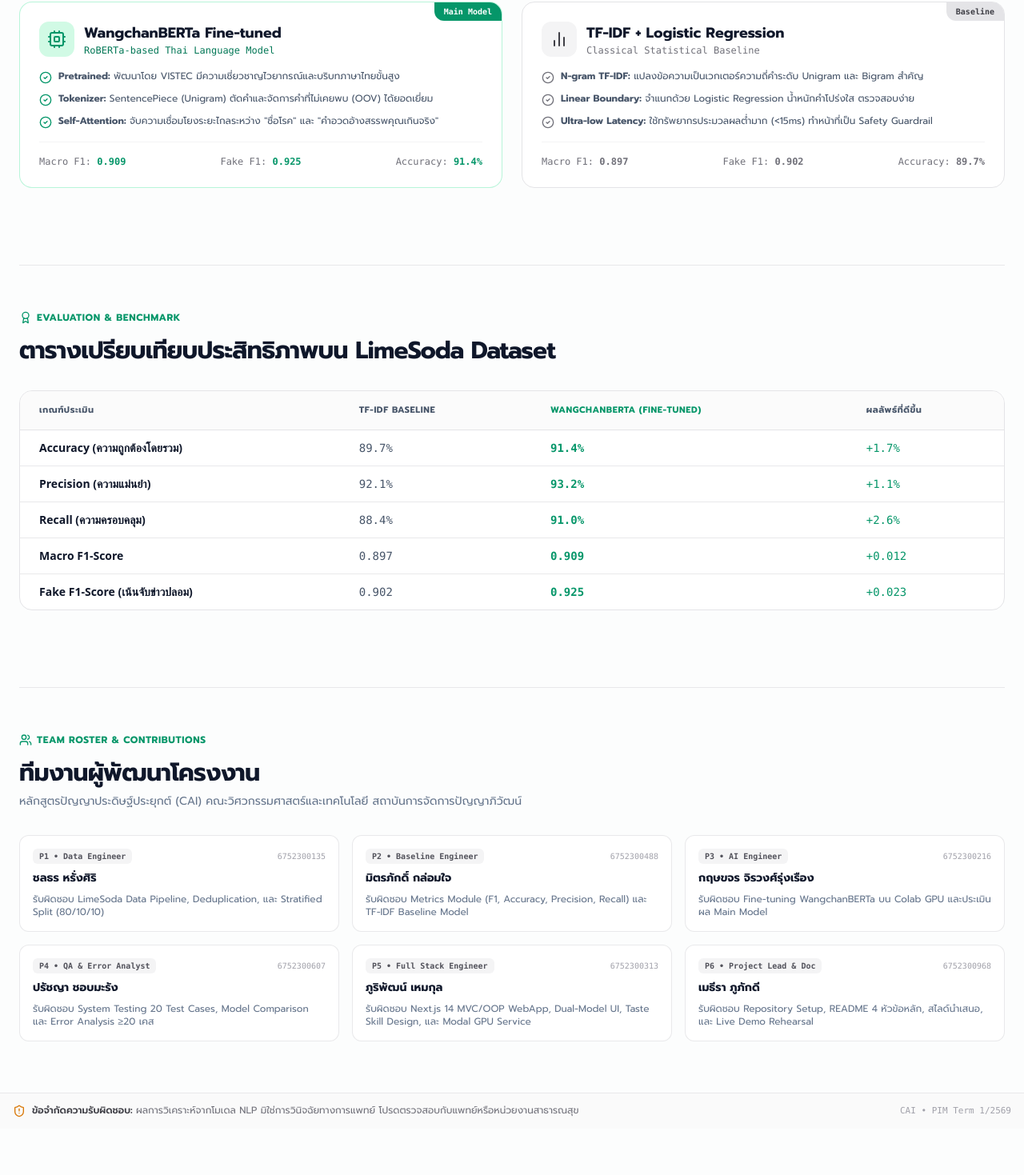
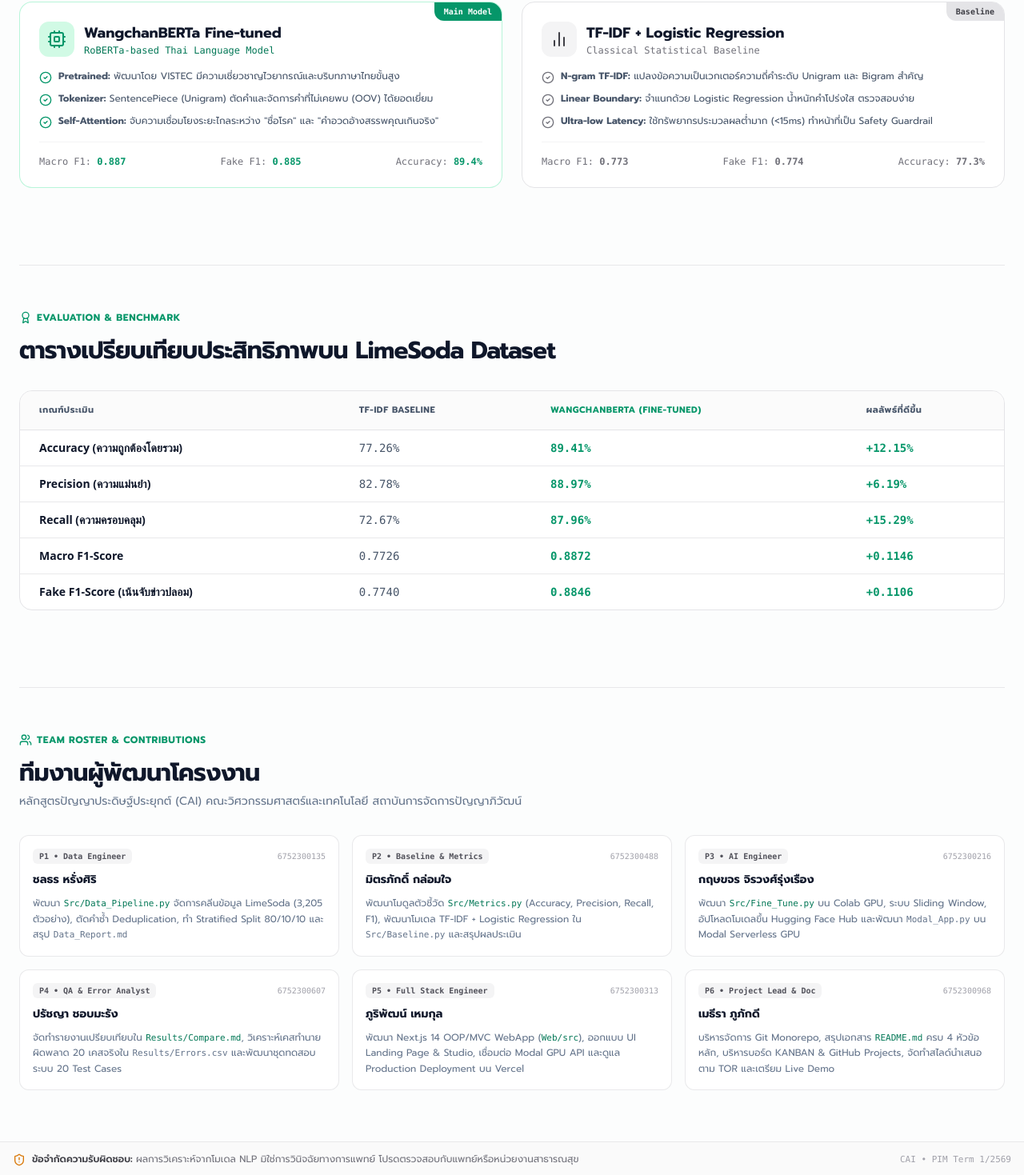
Before and after one commit to PhuriphatTyPeZ3r0/Project_Thai_Health_Fake_News, a Next.js app in the folder Web/: page / in a window 1280 px wide. Shown: the part 1371-2840 px from the top of the page at 80% size. Before the commit the page ends 2782 px from the top, so only its background shows below. Built offline with nearby package versions, Linux system fonts and the light colour scheme.

Commit message:
docs: align team contributions and benchmark metrics with actual deliverables

```diff
--- a/Web/src/app/page.tsx
+++ b/Web/src/app/page.tsx
@@ -210,9 +210,9 @@ export default function LandingPage() {
                 </div>
 
                 <div className="pt-4 mt-4 border-t border-zinc-100 dark:border-zinc-800/80 flex items-center justify-between text-xs font-mono">
-                  <span className="text-zinc-500">Macro F1: <strong className="text-emerald-600 dark:text-emerald-400">0.909</strong></span>
-                  <span className="text-zinc-500">Fake F1: <strong className="text-emerald-600 dark:text-emerald-400">0.925</strong></span>
-                  <span className="text-zinc-500">Accuracy: <strong className="text-emerald-600 dark:text-emerald-400">91.4%</strong></span>
+                  <span className="text-zinc-500">Macro F1: <strong className="text-emerald-600 dark:text-emerald-400">0.887</strong></span>
+                  <span className="text-zinc-500">Fake F1: <strong className="text-emerald-600 dark:text-emerald-400">0.885</strong></span>
+                  <span className="text-zinc-500">Accuracy: <strong className="text-emerald-600 dark:text-emerald-400">89.4%</strong></span>
                 </div>
               </div>
 
@@ -253,9 +253,9 @@ export default function LandingPage() {
                 </div>
 
                 <div className="pt-4 mt-4 border-t border-zinc-100 dark:border-zinc-800/80 flex items-center justify-between text-xs font-mono">
-                  <span className="text-zinc-500">Macro F1: <strong>0.897</strong></span>
-                  <span className="text-zinc-500">Fake F1: <strong>0.902</strong></span>
-                  <span className="text-zinc-500">Accuracy: <strong>89.7%</strong></span>
+                  <span className="text-zinc-500">Macro F1: <strong>0.773</strong></span>
+                  <span className="text-zinc-500">Fake F1: <strong>0.774</strong></span>
+                  <span className="text-zinc-500">Accuracy: <strong>77.3%</strong></span>
                 </div>
               </div>
 
@@ -297,41 +297,41 @@ export default function LandingPage() {
                     <td className="py-3 px-4 sm:px-6 font-sans font-semibold text-slate-900 dark:text-white">
                       Accuracy (ความถูกต้องโดยรวม)
                     </td>
-                    <td className="py-3 px-4 sm:px-6 text-slate-600 dark:text-zinc-400">89.7%</td>
-                    <td className="py-3 px-4 sm:px-6 font-bold text-emerald-600 dark:text-emerald-400">91.4%</td>
-                    <td className="py-3 px-4 sm:px-6 text-emerald-600 dark:text-emerald-400">+1.7%</td>
+                    <td className="py-3 px-4 sm:px-6 text-slate-600 dark:text-zinc-400">77.26%</td>
+                    <td className="py-3 px-4 sm:px-6 font-bold text-emerald-600 dark:text-emerald-400">89.41%</td>
+                    <td className="py-3 px-4 sm:px-6 text-emerald-600 dark:text-emerald-400 font-bold">+12.15%</td>
                   </tr>
                   <tr className="hover:bg-zinc-50/50 dark:hover:bg-zinc-800/30 transition">
                     <td className="py-3 px-4 sm:px-6 font-sans font-semibold text-slate-900 dark:text-white">
                       Precision (ความแม่นยำ)
                     </td>
-                    <td className="py-3 px-4 sm:px-6 text-slate-600 dark:text-zinc-400">92.1%</td>
-                    <td className="py-3 px-4 sm:px-6 font-bold text-emerald-600 dark:text-emerald-400">93.2%</td>
-                    <td className="py-3 px-4 sm:px-6 text-emerald-600 dark:text-emerald-400">+1.1%</td>
+                    <td className="py-3 px-4 sm:px-6 text-slate-600 dark:text-zinc-400">82.78%</td>
+                    <td className="py-3 px-4 sm:px-6 font-bold text-emerald-600 dark:text-emerald-400">88.97%</td>
+                    <td className="py-3 px-4 sm:px-6 text-emerald-600 dark:text-emerald-400 font-bold">+6.19%</td>
                   </tr>
                   <tr className="hover:bg-zinc-50/50 dark:hover:bg-zinc-800/30 transition">
                     <td className="py-3 px-4 sm:px-6 font-sans font-semibold text-slate-900 dark:text-white">
                       Recall (ความครอบคลุม)
                     </td>
-                    <td className="py-3 px-4 sm:px-6 text-slate-600 dark:text-zinc-400">88.4%</td>
-                    <td className="py-3 px-4 sm:px-6 font-bold text-emerald-600 dark:text-emerald-400">91.0%</td>
-                    <td className="py-3 px-4 sm:px-6 text-emerald-600 dark:text-emerald-400">+2.6%</td>
+                    <td className="py-3 px-4 sm:px-6 text-slate-600 dark:text-zinc-400">72.67%</td>
+                    <td className="py-3 px-4 sm:px-6 font-bold text-emerald-600 dark:text-emerald-400">87.96%</td>
+                    <td className="py-3 px-4 sm:px-6 text-emerald-600 dark:text-emerald-400 font-bold">+15.29%</td>
                   </tr>
                   <tr className="hover:bg-zinc-50/50 dark:hover:bg-zinc-800/30 transition">
                     <td className="py-3 px-4 sm:px-6 font-sans font-semibold text-slate-900 dark:text-white">
                       Macro F1-Score
                     </td>
-                    <td className="py-3 px-4 sm:px-6 text-slate-600 dark:text-zinc-400">0.897</td>
-                    <td className="py-3 px-4 sm:px-6 font-bold text-emerald-600 dark:text-emerald-400">0.909</td>
-                    <td className="py-3 px-4 sm:px-6 text-emerald-600 dark:text-emerald-400">+0.012</td>
+                    <td className="py-3 px-4 sm:px-6 text-slate-600 dark:text-zinc-400">0.7726</td>
+                    <td className="py-3 px-4 sm:px-6 font-bold text-emerald-600 dark:text-emerald-400">0.8872</td>
+                    <td className="py-3 px-4 sm:px-6 text-emerald-600 dark:text-emerald-400 font-bold">+0.1146</td>
                   </tr>
                   <tr className="hover:bg-zinc-50/50 dark:hover:bg-zinc-800/30 transition">
                     <td className="py-3 px-4 sm:px-6 font-sans font-semibold text-slate-900 dark:text-white">
                       Fake F1-Score (เน้นจับข่าวปลอม)
                     </td>
-                    <td className="py-3 px-4 sm:px-6 text-slate-600 dark:text-zinc-400">0.902</td>
-                    <td className="py-3 px-4 sm:px-6 font-bold text-emerald-600 dark:text-emerald-400">0.925</td>
-                    <td className="py-3 px-4 sm:px-6 text-emerald-600 dark:text-emerald-400">+0.023</td>
+                    <td className="py-3 px-4 sm:px-6 text-slate-600 dark:text-zinc-400">0.7740</td>
+                    <td className="py-3 px-4 sm:px-6 font-bold text-emerald-600 dark:text-emerald-400">0.8846</td>
+                    <td className="py-3 px-4 sm:px-6 text-emerald-600 dark:text-emerald-400 font-bold">+0.1106</td>
                   </tr>
                 </tbody>
               </table>
@@ -362,7 +362,7 @@ export default function LandingPage() {
             <div className="grid grid-cols-1 sm:grid-cols-2 lg:grid-cols-3 gap-4">
 
               {/* P1 */}
-              <div className="rounded-xl border border-zinc-200/80 dark:border-zinc-800 bg-white dark:bg-zinc-900/60 p-4 space-y-2 shadow-2xs">
+              <div className="rounded-xl border border-zinc-200/80 dark:border-zinc-800 bg-white dark:bg-zinc-900/60 p-4 space-y-2.5 shadow-2xs">
                 <div className="flex items-center justify-between">
                   <span className="rounded-md bg-zinc-100 dark:bg-zinc-800 px-2 py-0.5 text-[10px] font-mono font-bold text-zinc-600 dark:text-zinc-300">
                     P1 • Data Engineer
@@ -370,27 +370,27 @@ export default function LandingPage() {
                   <span className="text-[10px] font-mono text-zinc-400">6752300135</span>
                 </div>
                 <h4 className="text-sm font-bold text-slate-900 dark:text-white">ชลธร หรั่งศิริ</h4>
-                <p className="text-xs text-slate-500 dark:text-zinc-400">
-                  รับผิดชอบ LimeSoda Data Pipeline, Deduplication, และ Stratified Split (80/10/10)
+                <p className="text-xs text-slate-500 dark:text-zinc-400 leading-relaxed">
+                  พัฒนา <code className="text-[11px] font-mono text-emerald-700 dark:text-emerald-400">Src/Data_Pipeline.py</code> จัดการคลีนข้อมูล LimeSoda (3,205 ตัวอย่าง), ตัดคำซ้ำ Deduplication, ทำ Stratified Split 80/10/10 และสรุป <code className="text-[11px] font-mono">Data_Report.md</code>
                 </p>
               </div>
 
               {/* P2 */}
-              <div className="rounded-xl border border-zinc-200/80 dark:border-zinc-800 bg-white dark:bg-zinc-900/60 p-4 space-y-2 shadow-2xs">
+              <div className="rounded-xl border border-zinc-200/80 dark:border-zinc-800 bg-white dark:bg-zinc-900/60 p-4 space-y-2.5 shadow-2xs">
                 <div className="flex items-center justify-between">
                   <span className="rounded-md bg-zinc-100 dark:bg-zinc-800 px-2 py-0.5 text-[10px] font-mono font-bold text-zinc-600 dark:text-zinc-300">
-                    P2 • Baseline Engineer
+                    P2 • Baseline & Metrics
                   </span>
                   <span className="text-[10px] font-mono text-zinc-400">6752300488</span>
                 </div>
                 <h4 className="text-sm font-bold text-slate-900 dark:text-white">มิตรภักดิ์ กล่อมใจ</h4>
-                <p className="text-xs text-slate-500 dark:text-zinc-400">
-                  รับผิดชอบ Metrics Module (F1, Accuracy, Precision, Recall) และ TF-IDF Baseline Model
+                <p className="text-xs text-slate-500 dark:text-zinc-400 leading-relaxed">
+                  พัฒนาโมดูลตัวชี้วัด <code className="text-[11px] font-mono text-emerald-700 dark:text-emerald-400">Src/Metrics.py</code> (Accuracy, Precision, Recall, F1), พัฒนาโมเดล TF-IDF + Logistic Regression ใน <code className="text-[11px] font-mono">Src/Baseline.py</code> และสรุปผลประเมิน
                 </p>
               </div>
 
               {/* P3 */}
-              <div className="rounded-xl border border-zinc-200/80 dark:border-zinc-800 bg-white dark:bg-zinc-900/60 p-4 space-y-2 shadow-2xs">
+              <div className="rounded-xl border border-zinc-200/80 dark:border-zinc-800 bg-white dark:bg-zinc-900/60 p-4 space-y-2.5 shadow-2xs">
                 <div className="flex items-center justify-between">
                   <span className="rounded-md bg-zinc-100 dark:bg-zinc-800 px-2 py-0.5 text-[10px] font-mono font-bold text-zinc-600 dark:text-zinc-300">
                     P3 • AI Engineer
@@ -398,13 +398,13 @@ export default function LandingPage() {
                   <span className="text-[10px] font-mono text-zinc-400">6752300216</span>
                 </div>
                 <h4 className="text-sm font-bold text-slate-900 dark:text-white">กฤษขจร จิรวงศ์รุ่งเรือง</h4>
-                <p className="text-xs text-slate-500 dark:text-zinc-400">
-                  รับผิดชอบ Fine-tuning WangchanBERTa บน Colab GPU และประเมินผล Main Model
+                <p className="text-xs text-slate-500 dark:text-zinc-400 leading-relaxed">
+                  พัฒนา <code className="text-[11px] font-mono text-emerald-700 dark:text-emerald-400">Src/Fine_Tune.py</code> บน Colab GPU, ระบบ Sliding Window, อัปโหลดโมเดลขึ้น Hugging Face Hub และพัฒนา <code className="text-[11px] font-mono">Modal_App.py</code> บน Modal Serverless GPU
                 </p>
               </div>
 
               {/* P4 */}
-              <div className="rounded-xl border border-zinc-200/80 dark:border-zinc-800 bg-white dark:bg-zinc-900/60 p-4 space-y-2 shadow-2xs">
+              <div className="rounded-xl border border-zinc-200/80 dark:border-zinc-800 bg-white dark:bg-zinc-900/60 p-4 space-y-2.5 shadow-2xs">
                 <div className="flex items-center justify-between">
                   <span className="rounded-md bg-zinc-100 dark:bg-zinc-800 px-2 py-0.5 text-[10px] font-mono font-bold text-zinc-600 dark:text-zinc-300">
                     P4 • QA & Error Analyst
@@ -412,13 +412,13 @@ export default function LandingPage() {
                   <span className="text-[10px] font-mono text-zinc-400">6752300607</span>
                 </div>
                 <h4 className="text-sm font-bold text-slate-900 dark:text-white">ปรัชญา ชอบมะรัง</h4>
-                <p className="text-xs text-slate-500 dark:text-zinc-400">
-                  รับผิดชอบ System Testing 20 Test Cases, Model Comparison และ Error Analysis ≥20 เคส
+                <p className="text-xs text-slate-500 dark:text-zinc-400 leading-relaxed">
+                  จัดทำรายงานเปรียบเทียบใน <code className="text-[11px] font-mono text-emerald-700 dark:text-emerald-400">Results/Compare.md</code>, วิเคราะห์เคสทำนายผิดพลาด 20 เคสจริงใน <code className="text-[11px] font-mono">Results/Errors.csv</code> และพัฒนาชุดทดสอบระบบ 20 Test Cases
                 </p>
               </div>
 
               {/* P5 */}
-              <div className="rounded-xl border border-zinc-200/80 dark:border-zinc-800 bg-white dark:bg-zinc-900/60 p-4 space-y-2 shadow-2xs">
+              <div className="rounded-xl border border-zinc-200/80 dark:border-zinc-800 bg-white dark:bg-zinc-900/60 p-4 space-y-2.5 shadow-2xs">
                 <div className="flex items-center justify-between">
                   <span className="rounded-md bg-zinc-100 dark:bg-zinc-800 px-2 py-0.5 text-[10px] font-mono font-bold text-zinc-600 dark:text-zinc-300">
                     P5 • Full Stack Engineer
@@ -426,13 +426,13 @@ export default function LandingPage() {
                   <span className="text-[10px] font-mono text-zinc-400">6752300313</span>
                 </div>
                 <h4 className="text-sm font-bold text-slate-900 dark:text-white">ภูริพัฒน์ เหมกุล</h4>
-                <p className="text-xs text-slate-500 dark:text-zinc-400">
-                  รับผิดชอบ Next.js 14 MVC/OOP WebApp, Dual-Model UI, Taste Skill Design, และ Modal GPU Service
+                <p className="text-xs text-slate-500 dark:text-zinc-400 leading-relaxed">
+                  พัฒนา Next.js 14 OOP/MVC WebApp (<code className="text-[11px] font-mono text-emerald-700 dark:text-emerald-400">Web/src</code>), ออกแบบ UI Landing Page & Studio, เชื่อมต่อ Modal GPU API และดูแล Production Deployment บน Vercel
                 </p>
               </div>
 
               {/* P6 */}
-              <div className="rounded-xl border border-zinc-200/80 dark:border-zinc-800 bg-white dark:bg-zinc-900/60 p-4 space-y-2 shadow-2xs">
+              <div className="rounded-xl border border-zinc-200/80 dark:border-zinc-800 bg-white dark:bg-zinc-900/60 p-4 space-y-2.5 shadow-2xs">
                 <div className="flex items-center justify-between">
                   <span className="rounded-md bg-zinc-100 dark:bg-zinc-800 px-2 py-0.5 text-[10px] font-mono font-bold text-zinc-600 dark:text-zinc-300">
                     P6 • Project Lead & Doc
@@ -440,8 +440,8 @@ export default function LandingPage() {
                   <span className="text-[10px] font-mono text-zinc-400">6752300968</span>
                 </div>
                 <h4 className="text-sm font-bold text-slate-900 dark:text-white">เมธีรา ภูภักดี</h4>
-                <p className="text-xs text-slate-500 dark:text-zinc-400">
-                  รับผิดชอบ Repository Setup, README 4 หัวข้อหลัก, สไลด์นำเสนอ, และ Live Demo Rehearsal
+                <p className="text-xs text-slate-500 dark:text-zinc-400 leading-relaxed">
+                  บริหารจัดการ Git Monorepo, สรุปเอกสาร <code className="text-[11px] font-mono text-emerald-700 dark:text-emerald-400">README.md</code> ครบ 4 หัวข้อหลัก, บริหารบอร์ด KANBAN & GitHub Projects, จัดทำสไลด์นำเสนอตาม TOR และเตรียม Live Demo
                 </p>
               </div>
 
```
Also changed, not shown: Web/src/Components/Metrics_Summary_Modal.tsx (+16 -16 lines), 1 other file (tests, documents, lock files or other folders).
